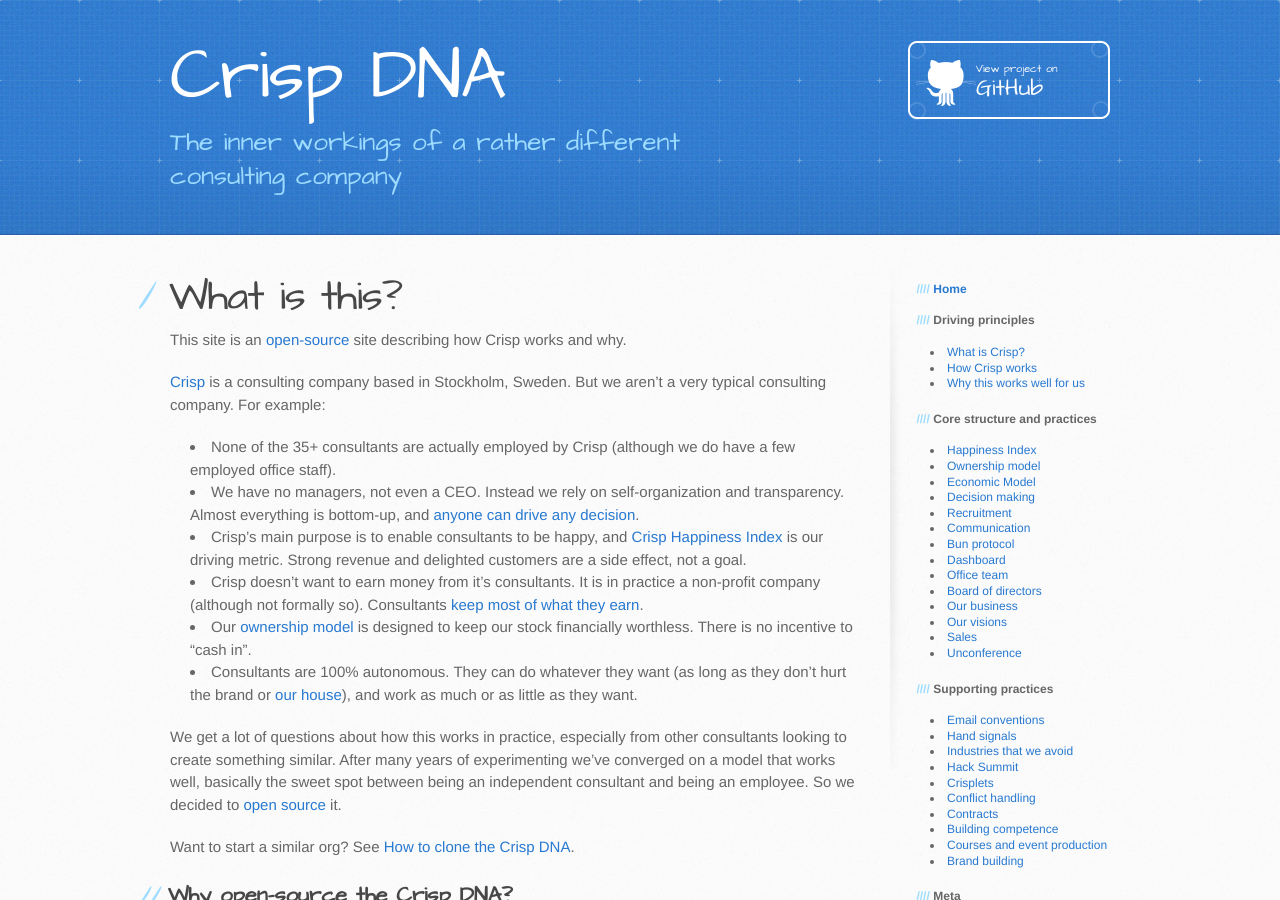
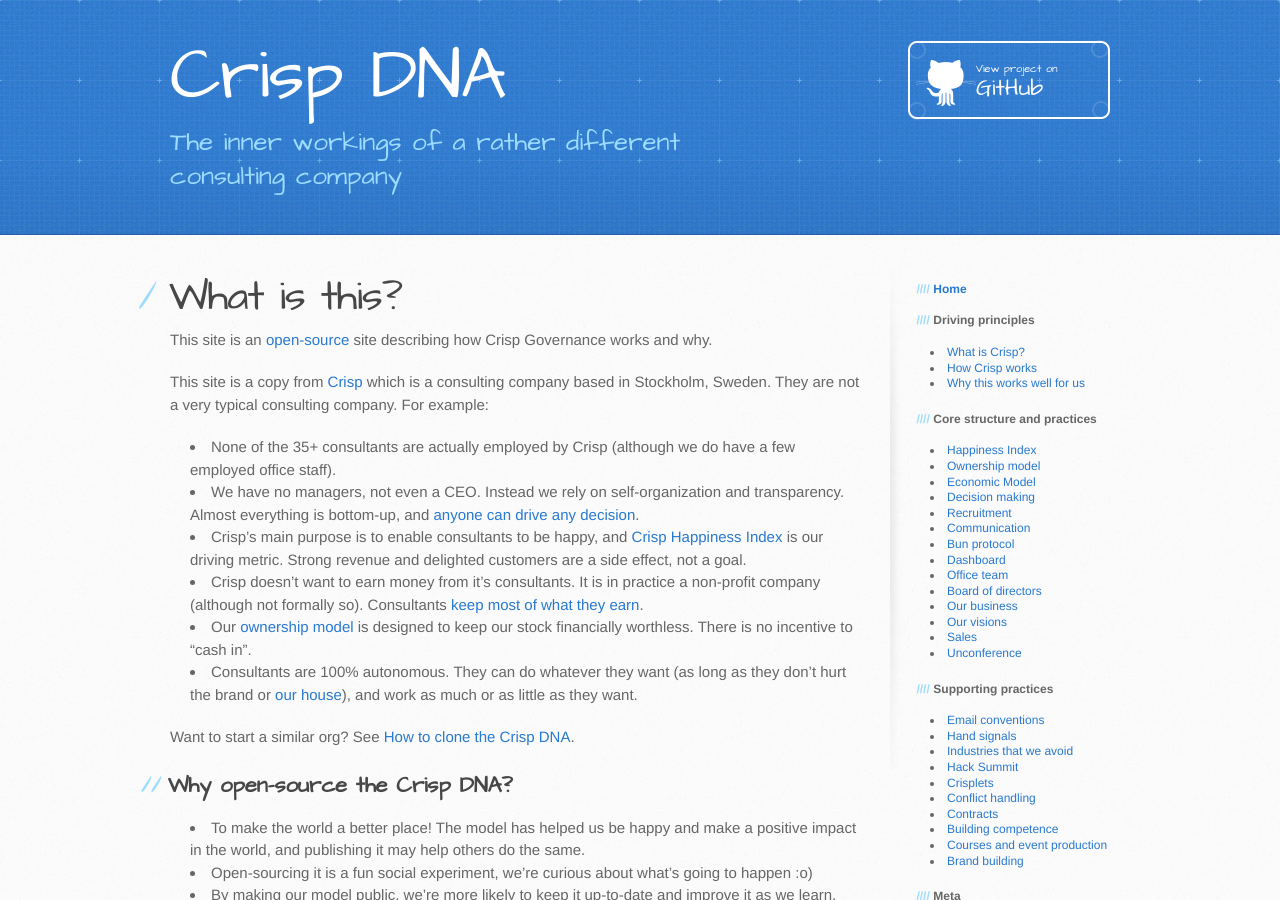
Before and after one commit to crispab/crisp-dna, a Jekyll site: the page built from _docs/index.md, in a window 1280 px wide and 900 px high. Built offline with Jekyll 4.4.1, drawn with Linux system fonts in a browser that asks for light colours.

Commit message:
Update index.md

```diff
--- a/_docs/index.md
+++ b/_docs/index.md
@@ -1,14 +1,14 @@
 ---
-title: Crisp DNA
+title: Crisp Governance
 next_section: what-is-crisp.html
 ---
 
 What is this?
 =============
 
-This site is an [open-source](http://en.wikipedia.org/wiki/Open_source) site describing how Crisp works and why.
+This site is an [open-source](http://en.wikipedia.org/wiki/Open_source) site describing how Crisp Governance works and why.
 
-[Crisp](https://www.crisp.se) is a consulting company based in Stockholm, Sweden. But we aren't a very typical consulting company. For example:
+This site is a copy from [Crisp](https://www.crisp.se) which is a consulting company based in Stockholm, Sweden. They are not a very typical consulting company. For example:
 
 -   None of the 35+ consultants are actually employed by {{ site.company_name }} (although we do have a few employed office staff).
 -   We have no managers, not even a CEO. Instead we rely on self-organization and transparency. Almost everything is bottom-up, and [anyone can drive any decision](decisions.html).
@@ -16,8 +16,6 @@
 -   Crisp doesn't want to earn money from it's consultants. It is in practice a non-profit company (although not formally so). Consultants [keep most of what they earn](economic-model.html).
 -   Our [ownership model](ownership-model.html) is designed to keep our stock financially worthless. There is no incentive to "cash in".
 -   Consultants are 100% autonomous. They can do whatever they want (as long as they don't hurt the brand or [our house](what-is-crisp.html)), and work as much or as little as they want.
-
-We get a lot of questions about how this works in practice, especially from other consultants looking to create something similar. After many years of experimenting we've converged on a model that works well, basically the sweet spot between being an independent consultant and being an employee. So we decided to [open source](http://en.wikipedia.org/wiki/Open_source) it.
 
 Want to start a similar org? See [How to clone the Crisp DNA](how-to-copy.html).
 
```
